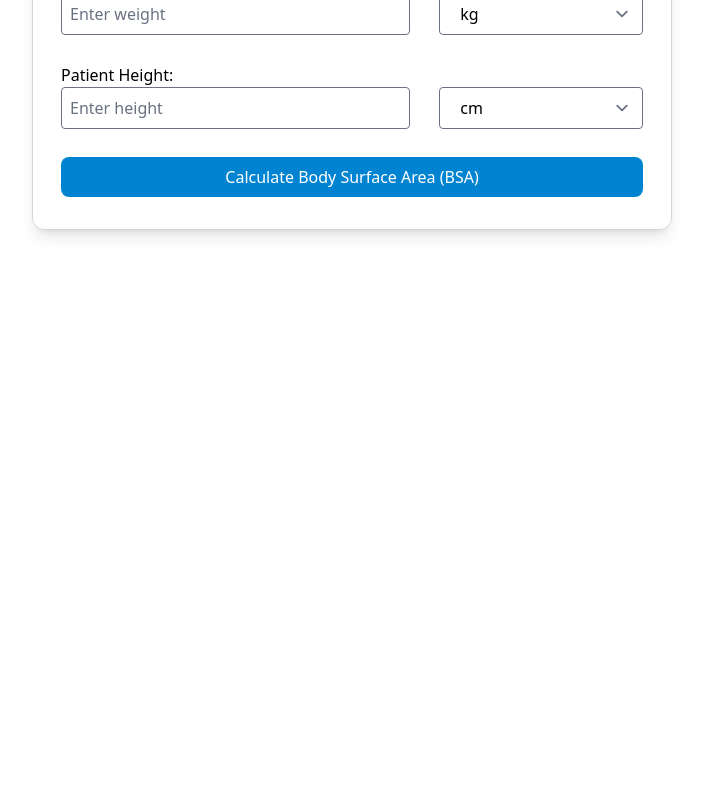
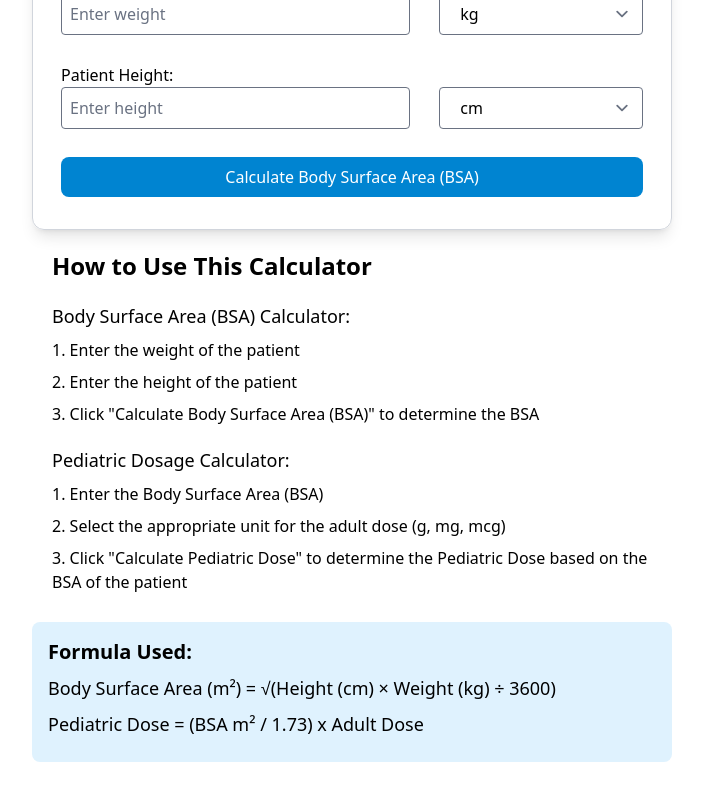
Before and after one commit to cianvergelll/Nursing-Calc, a SvelteKit app: page /calculators/pediatric-dosage in a window 1280 px wide. Shown: the part 494-1294 px from the top of the page, without its empty margins (288-991 px from the left). Before the commit the page ends 800 px from the top, so only its background shows below. Built offline with nearby package versions, Linux system fonts and the light colour scheme.

Commit message:
complete pediatric dosage calculator

```diff
--- a/src/routes/calculators/+page.svelte
+++ b/src/routes/calculators/+page.svelte
@@ -15,6 +15,9 @@
         goto ('/calculators/pediatric-dosage');
     }
 
+    function Dilution() {
+        goto ('/calculators/dilution');
+    }
     const divStyle_button = "py-3 bg-gradient-to-r from-sky-500 to-sky-800 rounded-lg text-white font-bold mt-5 mb-10 ml-5 hover:from-sky-800 hover:to-sky-500 transition-colors duration-300";
     const divStyle2_button = "py-3 bg-gradient-to-r from-sky-500 to-sky-800 rounded-lg text-white font-bold mt-11 mb-10 ml-5 hover:from-sky-800 hover:to-sky-500 transition-colors duration-300";
     const divStyle = "w-[30%] border border-gray-300 rounded-lg flex flex-col pl-5 shadow-xl px-10";
@@ -56,7 +59,7 @@
         <p class={`${pStyle} text-sm text-gray-600`}>Calculate medication dilutions and concentrations</p>
         <FontAwesomeIcon icon="flask" class="text-5xl text-sky-800 my-5" />
         <p class={pStyle}>Calculate dilutions using the formula:<br>Concentration = Amount of drug ÷ Volume</p>
-        <button class={divStyle2_button}>Calculate Dosage <FontAwesomeIcon icon="arrow-right" class="inline ml-2" /></button>
+        <button onclick={Dilution} class={divStyle2_button}>Calculate Dosage <FontAwesomeIcon icon="arrow-right" class="inline ml-2" /></button>
     </div>
 
     <div class={divStyle}>
--- /dev/null
+++ b/src/routes/calculators/dilution/+page.svelte
@@ -0,0 +1,6 @@
+<script>
+    import { FontAwesomeIcon } from "@fortawesome/svelte-fontawesome";
+    import Navbar from "../../component/Navbar.svelte";
+</script>
+
+<Navbar />
--- a/src/routes/calculators/iv-flow/+page.svelte
+++ b/src/routes/calculators/iv-flow/+page.svelte
@@ -54,7 +54,7 @@
         totalDripRate = (flowRate * dropFactor) / 60;
     }
     const inputStyle = "border p-2 rounded mb-2";
-     const pStyle = "my-2 ml-5";
+    const pStyle = "my-2 ml-5";
 </script>
 
 <Navbar />
--- a/src/routes/calculators/pediatric-dosage/+page.svelte
+++ b/src/routes/calculators/pediatric-dosage/+page.svelte
@@ -66,6 +66,8 @@
 
         PediatricDose = ((patientBSA / 1.73) * adultDose).toFixed(2);
     }
+
+    const pStyle = "my-2 ml-5";
  </script>
 
 <Navbar />
@@ -168,4 +170,23 @@
         <button onclick={calculatePediatricDose} class="py-2 mb-4 bg-sky-600 text-white px-10 rounded-lg w-full hover:bg-blue-700 transition hover:scale-100">Calculate Pediatric Dose</button>
         </div>
     {/if}
+
+    <div class="w-full">
+        <p class="font-bold my-5 ml-5 text-2xl">How to Use This Calculator</p>
+         <p class="text-lg ml-5">Body Surface Area (BSA) Calculator:</p>
+        <p class={pStyle}>1.  Enter the weight of the patient</p>
+        <p class={pStyle}>2.  Enter the height of the patient</p>
+        <p class={pStyle}>3.  Click "Calculate Body Surface Area (BSA)" to determine the BSA</p>
+
+         <p class="text-lg ml-5 mt-5">Pediatric Dosage Calculator:</p>
+        <p class={pStyle}>1.  Enter the Body Surface Area (BSA)</p>
+        <p class={pStyle}>2.  Select the appropriate unit for the adult dose (g, mg, mcg)</p>
+        <p class={pStyle}>3.  Click "Calculate Pediatric Dose" to determine the Pediatric Dose based on the BSA of the patient</p>
+  </div>
+
+  <div class="bg-sky-100 p-4 rounded-lg mt-5 mb-10">
+        <p class="font-bold text-xl">Formula Used:</p>
+        <p class="my-2 text-lg">Body Surface Area (m²) = √(Height (cm) × Weight (kg) ÷ 3600)</p>
+        <p class="my-2 text-lg">Pediatric Dose = (BSA m² / 1.73) x Adult Dose</p>
+  </div>
 </div>
```
